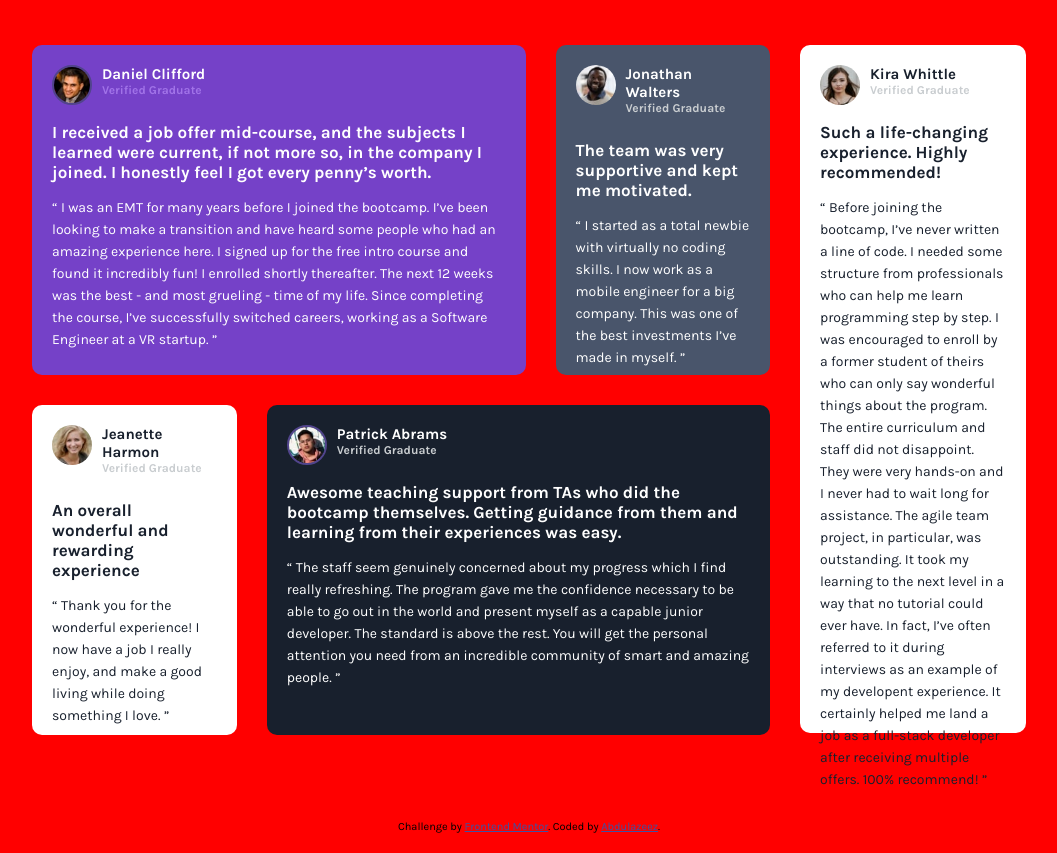
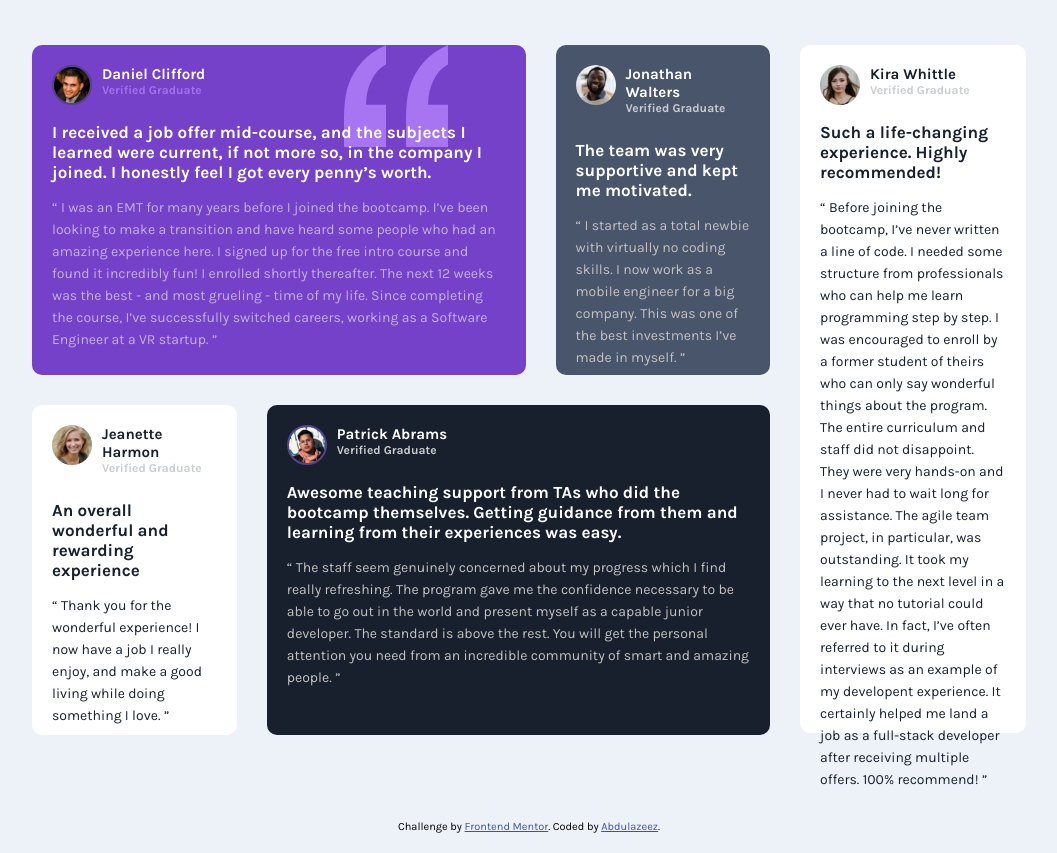
Before and after one commit to azeezrate/tetimonials-by-flexbox-, a plain HTML site: page index.html in a window 1280 px wide. Shown: the whole page, without its empty margins (111-1168 px from the left). Drawn offline with Linux system fonts and the light colour scheme.

Commit message:
added quote image

```diff
--- a/css/styles.css
+++ b/css/styles.css
@@ -10,8 +10,8 @@ footer{
     margin: 20px auto;
 }
 body{
-    /* background-color: #EDF2F8; */
-    background-color: red;
+    background-color: #EDF2F8;
+
     width: 100%;
 
 }
@@ -53,8 +53,33 @@ body{
     justify-content: center;
     position: relative;
 
+
 }
 
+.box2 .member-quote{
+    color: #c4c2c2;
+}
+.box4 .member-quote{
+    color: #c4c2c2;
+}
+.quote-img{
+    position: absolute;
+    /* float: right;
+    margin-left: 60%;
+    margin-top: -60px; */
+    right: 20%;
+    top:0%;
+    z-index: 1;
+
+}
+.box1 .msg-title{
+    /* position: absolute; */
+    z-index: 2;
+}
+.box1 .member-quote{
+    color: #c4b0e4;
+   padding-top: 700px;
+}
 .member-img{
     border-radius: 50%;
     width: 40px;
@@ -104,6 +129,7 @@ body{
 }
 .box1{
     flex-basis: 2fr;
+
 
 }
 .box2{
--- a/index.html
+++ b/index.html
@@ -12,6 +12,10 @@
   <style>
     .attribution { font-size: 11px; text-align: center; }
     .attribution a { color: hsl(228, 45%, 44%); }
+.box1{background-image: url("images/bg-pattern-quotation.svg");
+background-repeat: no-repeat;
+background-position: 80% 0%;}
+
   </style>
   <link rel="stylesheet" type="text/css" href="css/styles.css">
   <link rel="preconnect" href="https://fonts.googleapis.com">
@@ -27,6 +31,8 @@
           <img class="member-img img-border" src="images/image-daniel.jpg">
           <h2 class="member-name">Daniel Clifford</h2>
           <h3 class="member-role">Verified Graduate</h3>
+        <!-- <img class="quote-img" src="images/bg-pattern-quotation.svg"> -->
+
           <p class="msg-title"> I received a job offer mid-course, and the subjects I learned were current, if not more so,
             in the company I joined. I honestly feel I got every penny’s worth.
           </p>
```
